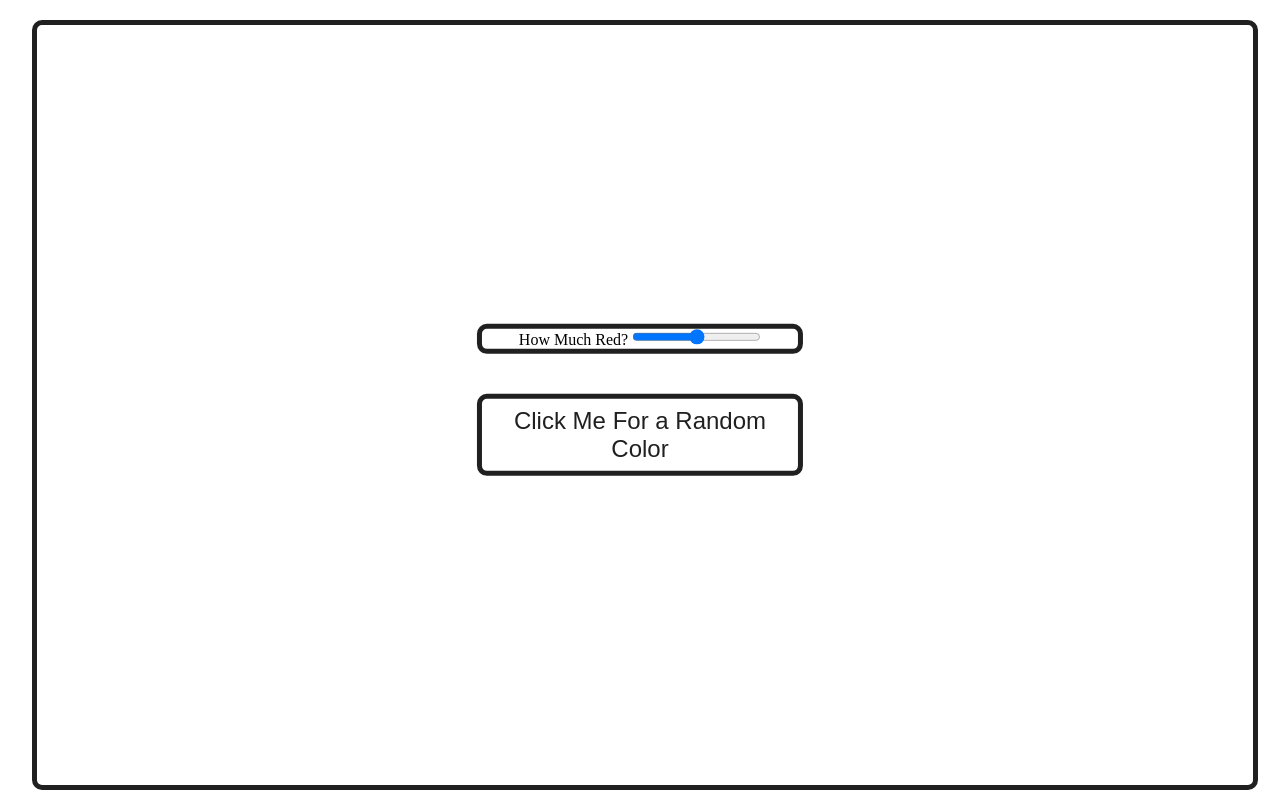
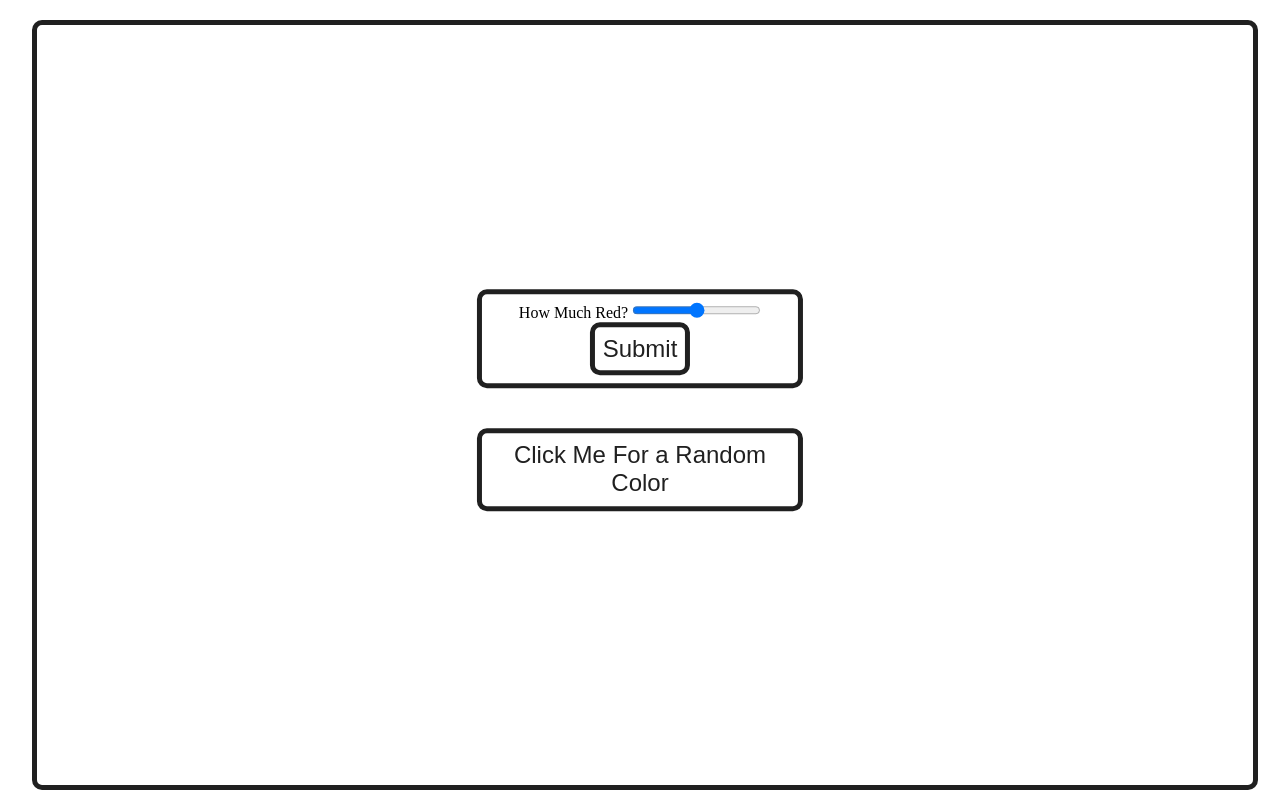
Before and after one commit to JDHofmann/color-clicker, a plain HTML site: page index.html in a window 1280 px wide. Drawn offline with Linux system fonts and the light colour scheme.

Commit message:
form submission handler

```diff
--- a/css/style.css
+++ b/css/style.css
@@ -25,9 +25,11 @@ form {
     background: #ffffff;
     border-radius: 10px;
     text-align: center;
+    padding: 2.5%;
+
 }
 
-button {
+.btn {
     margin-top: 5vh;
     border: 5px solid #202020;
     background: #ffffff;
@@ -37,6 +39,12 @@ button {
     padding: 2.5%;
     transition: .2s;
 }
+
+.submit {
+    display: block;
+    margin: 0 auto;
+}
+
 button:focus, button:hover {
     background: #50b0ff;
     outline: none;
--- a/index.html
+++ b/index.html
@@ -16,9 +16,10 @@
             <form>
                 <label for="red">How Much Red?</label>
                 <input id="red" type="range"></input>
+                <button type="submit" class="btn submit">Submit</button>
             </form>
 
-            <button class="btn btn-outline-secondary">Click Me For a Random Color</button>
+            <button class="btn">Click Me For a Random Color</button>
         </div>
     </div>
     <script src="./js/script.js"></script>
--- a/js/script.js
+++ b/js/script.js
@@ -1,7 +1,18 @@
 let button = document.querySelector(".btn");
 let background = document.querySelector('.container');
 
-button.addEventListener("click", clickFunction);
+
+const submitColors = (e) => {
+    e.preventDefault();
+    console.log(e.target)
+}
+
+
+
+let submit = document.querySelector("form")
+submit.addEventListener("submit", submitColors)
+// button.addEventListener("click", clickFunction);
+
 
 function clickFunction(){
     let randR = Math.floor(Math.random() * (255 - 0) + 0) + 1;
```
